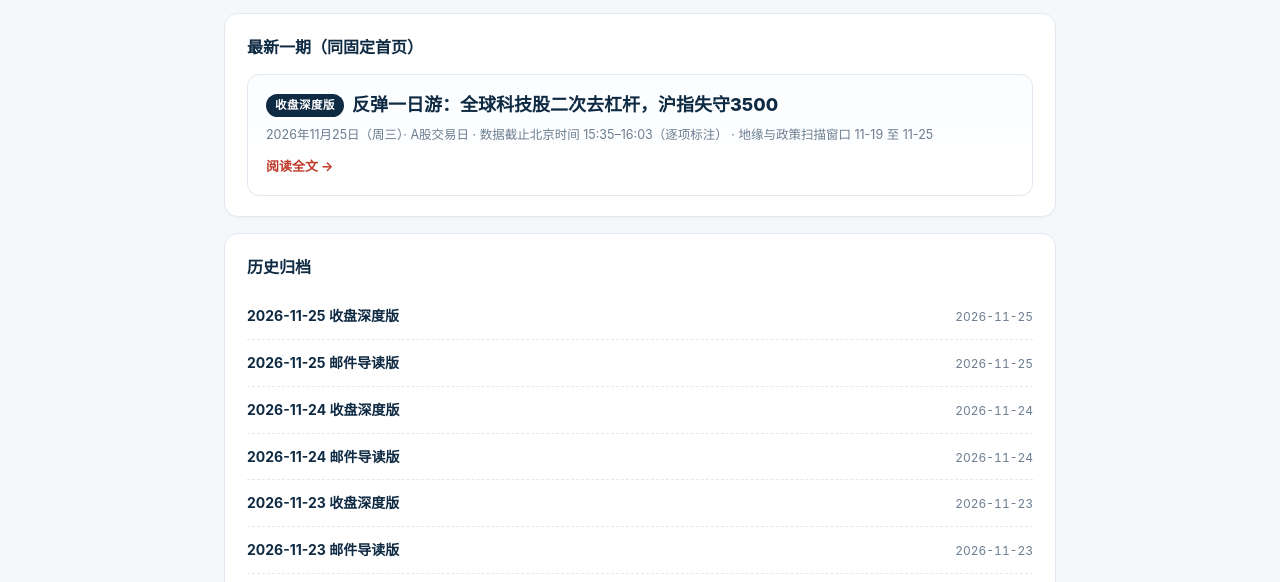
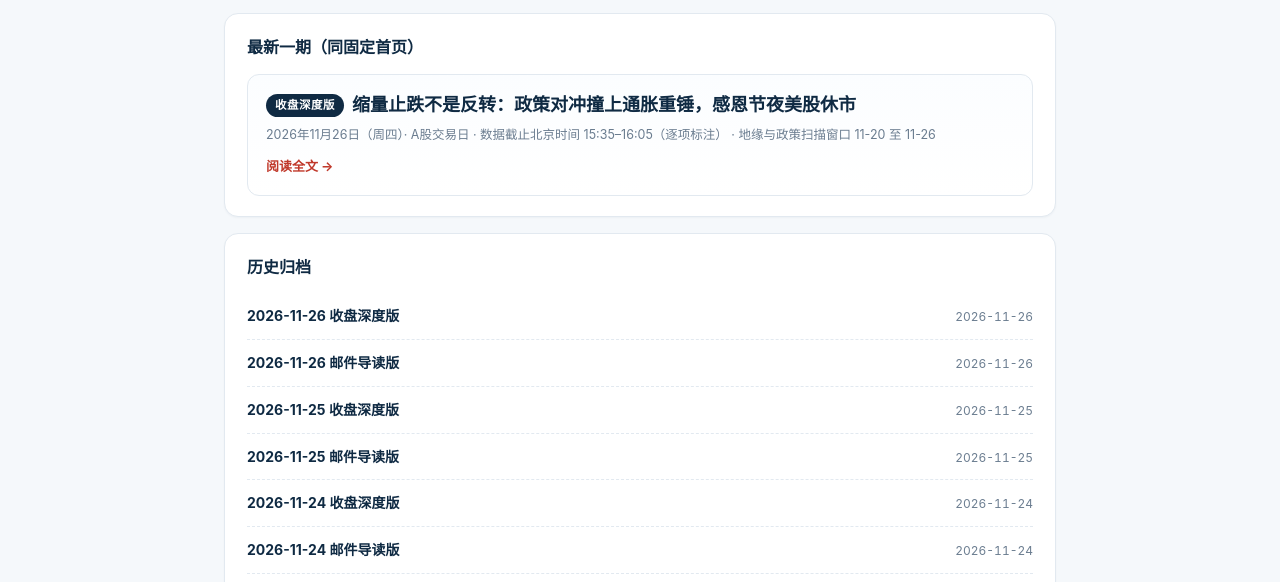
Before and after one commit to ZhKIi/atman-daily, a plain HTML site: page archive.html in a window 1280 px wide. Shown: the part 203-785 px from the top of the page. Drawn offline with Linux system fonts and the light colour scheme.

Commit message:
日报发布 2026-11-26：更新固定首页与归档

```diff
--- a/archive.html
+++ b/archive.html
@@ -57,9 +57,9 @@ h2{margin:0 0 12px;font-size:16px;color:var(--ink)}
 
   <div class="card">
     <h2>最新一期（同固定首页）</h2>
-    <a class="latest" href="2026-11-25.html">
-      <p class="t"><span class="tag">收盘深度版</span>反弹一日游：全球科技股二次去杠杆，沪指失守3500</p>
-      <p class="m">2026年11月25日（周三）· A股交易日 · 数据截止北京时间 15:35–16:03（逐项标注） · 地缘与政策扫描窗口 11-19 至 11-25</p>
+    <a class="latest" href="2026-11-26.html">
+      <p class="t"><span class="tag">收盘深度版</span>缩量止跌不是反转：政策对冲撞上通胀重锤，感恩节夜美股休市</p>
+      <p class="m">2026年11月26日（周四）· A股交易日 · 数据截止北京时间 15:35–16:05（逐项标注） · 地缘与政策扫描窗口 11-20 至 11-26</p>
       <span class="go">阅读全文 →</span>
     </a>
   </div>
@@ -67,6 +67,8 @@ h2{margin:0 0 12px;font-size:16px;color:var(--ink)}
   <div class="card">
     <h2>历史归档</h2>
     <ul class="list">
+      <li><a href="2026-11-26.html">2026-11-26 收盘深度版</a><time>2026-11-26</time></li>
+      <li><a href="digest-2026-11-26.html">2026-11-26 邮件导读版</a><time>2026-11-26</time></li>
       <li><a href="2026-11-25.html">2026-11-25 收盘深度版</a><time>2026-11-25</time></li>
       <li><a href="digest-2026-11-25.html">2026-11-25 邮件导读版</a><time>2026-11-25</time></li>
       <li><a href="2026-11-24.html">2026-11-24 收盘深度版</a><time>2026-11-24</time></li>
```
